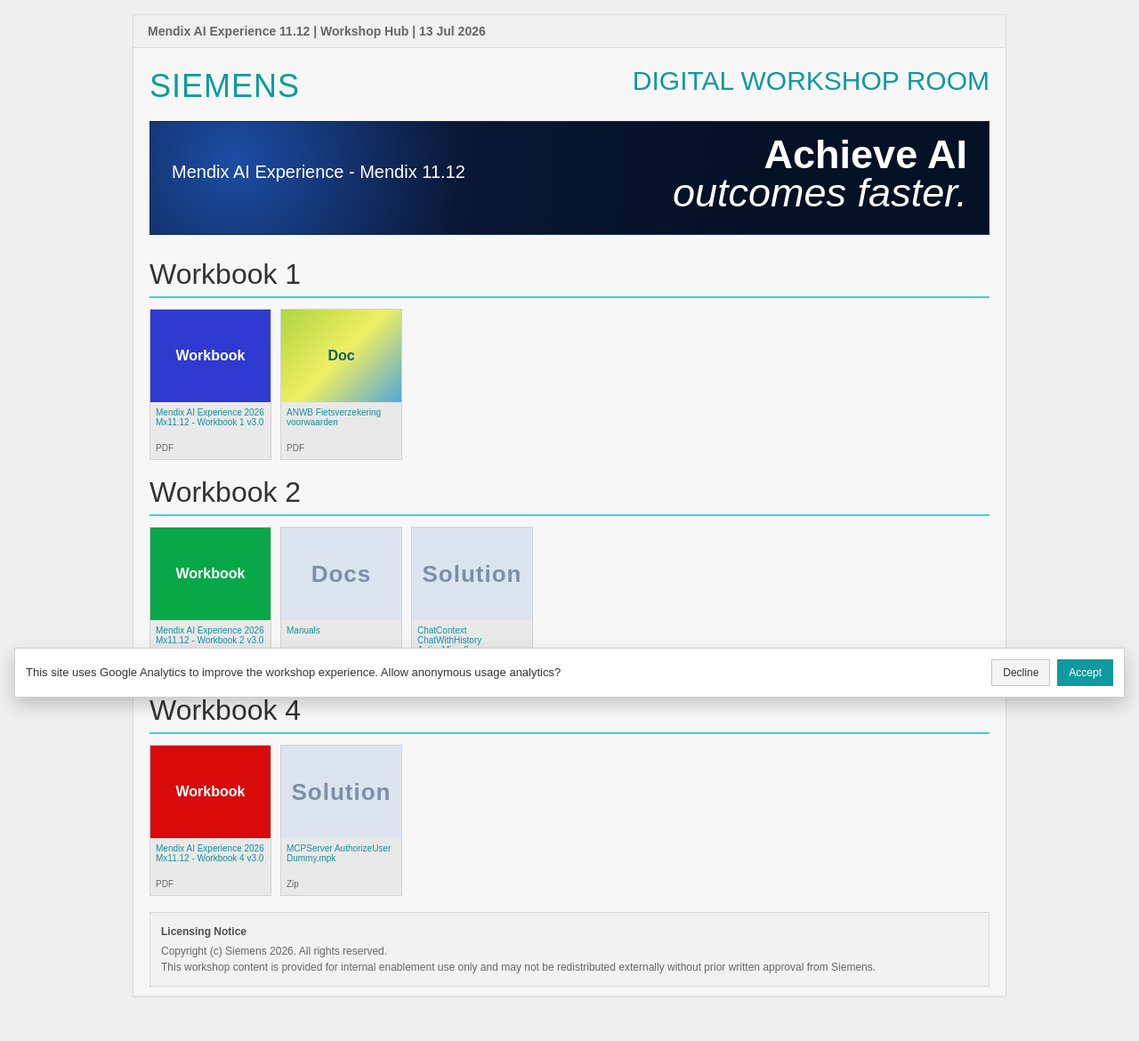
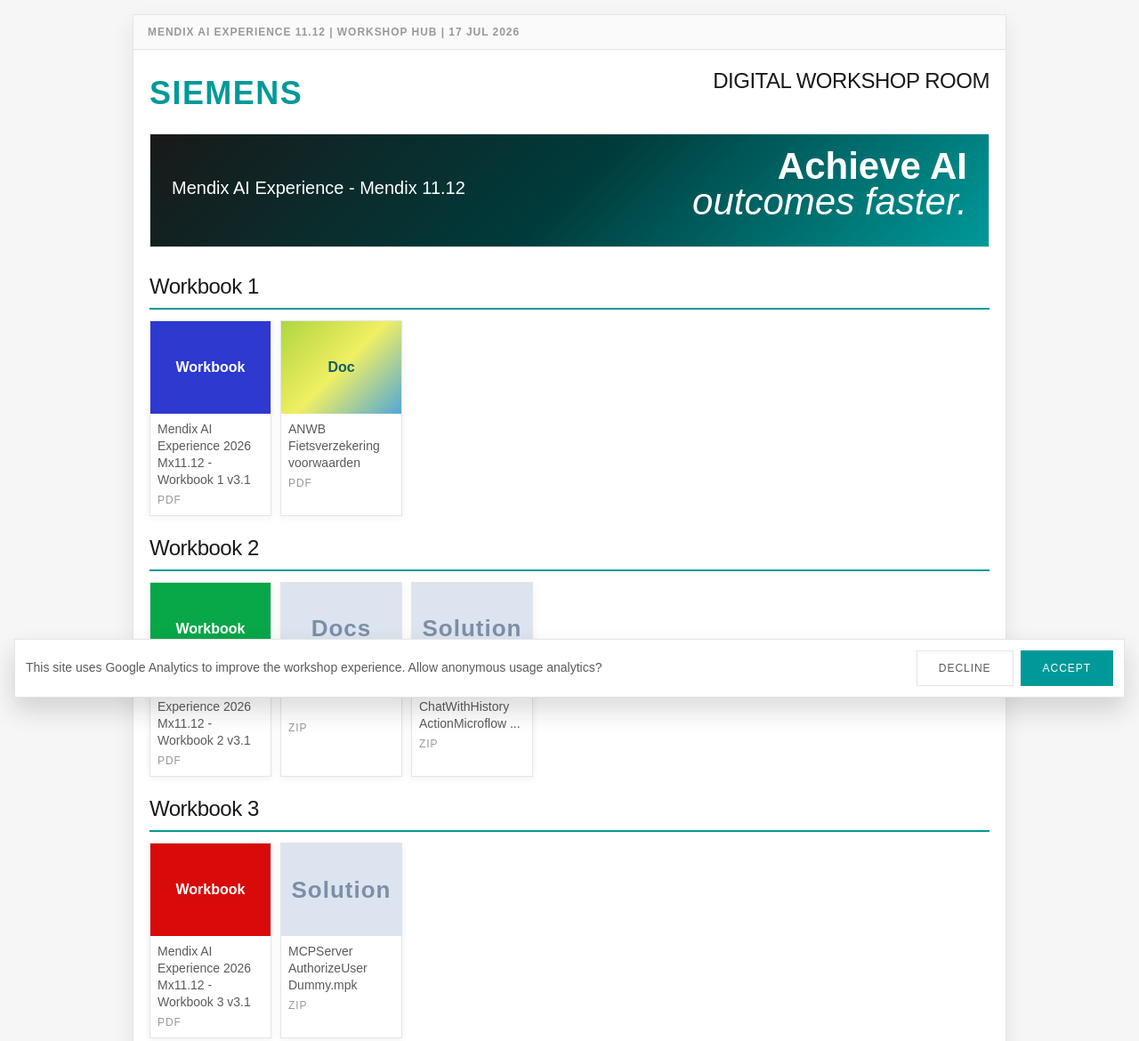
Before and after one commit to joshuamoesa/mendix-howtos, a plain HTML site: page docs/index.html in a window 1280 px wide. Shown: the top 1170 px of the page at 89% size. Before the commit the page ends 1136 px from the top, so only its background shows below. Drawn offline with Linux system fonts and the light colour scheme.

Commit message:
Update to 11.12.1

```diff
--- a/docs/index.html
+++ b/docs/index.html
@@ -45,19 +45,183 @@
 			})();
 		</script>
 		<style>
+			:root {
+				--siemens-petrol: #009999;
+				--siemens-petrol-dark: #007a7a;
+				--siemens-green: #00884a;
+				--siemens-gray-dark: #191919;
+				--siemens-gray: #5a5a5a;
+				--siemens-gray-light: #999999;
+				--siemens-gray-lighter: #e5e5e5;
+				--siemens-red: #e20015;
+			}
+
+			body {
+				margin: 0;
+				background: #f6f6f6;
+				font-family: Arial, Helvetica, sans-serif;
+				font-size: 14px;
+				line-height: 1.5;
+				color: var(--siemens-gray);
+			}
+
+			.main-shell {
+				max-width: 980px;
+				margin: 16px auto;
+				background: #fff;
+				border: 1px solid var(--siemens-gray-lighter);
+				box-shadow: 0 10px 24px rgba(25, 25, 25, 0.08);
+			}
+
+			.page-meta {
+				padding: 10px 16px;
+				font-size: 12px;
+				text-transform: uppercase;
+				letter-spacing: 0.08em;
+				color: var(--siemens-gray-light);
+				background: #fafafa;
+				border-bottom: 1px solid var(--siemens-gray-lighter);
+			}
+
+			.page-content {
+				padding: 22px 18px 10px 18px;
+			}
+
+			.page-header {
+				display: flex;
+				justify-content: space-between;
+				align-items: flex-start;
+				margin-bottom: 18px;
+				gap: 16px;
+			}
+
+			.brand-mark {
+				font-size: 36px;
+				letter-spacing: 0.04em;
+				color: var(--siemens-petrol);
+				font-weight: 700;
+			}
+
+			.page-title {
+				font-size: 24px;
+				font-weight: 400;
+				letter-spacing: -0.02em;
+				color: var(--siemens-gray-dark);
+				text-align: right;
+				line-height: 1.05;
+				max-width: 72%;
+			}
+
+			.hero-banner {
+				height: 126px;
+				border: 1px solid var(--siemens-gray-lighter);
+				background: linear-gradient(135deg, var(--siemens-gray-dark) 0%, #003b3b 50%, var(--siemens-petrol) 100%);
+				position: relative;
+				overflow: hidden;
+				margin-bottom: 26px;
+			}
+
+			.hero-subtitle {
+				position: absolute;
+				left: 24px;
+				top: 45px;
+				color: #fff;
+				font-size: 20px;
+				font-weight: 400;
+				max-width: 56%;
+			}
+
+			.hero-title {
+				position: absolute;
+				right: 24px;
+				top: 16px;
+				color: #fff;
+				font-size: 42px;
+				font-weight: 700;
+				text-align: right;
+				line-height: 0.95;
+				max-width: 43%;
+			}
+
+			.section {
+				margin-bottom: 18px;
+			}
+
+			.section-title {
+				font-size: 24px;
+				font-weight: 400;
+				letter-spacing: -0.02em;
+				color: var(--siemens-gray-dark);
+				margin-bottom: 6px;
+			}
+
+			.section-divider {
+				height: 2px;
+				background: var(--siemens-petrol);
+				margin-bottom: 12px;
+			}
+
+			.tile-grid {
+				display: flex;
+				gap: 10px;
+				flex-wrap: wrap;
+			}
+
 			.tile-link {
+				width: 135px;
+				background: #fff !important;
+				border: 1px solid var(--siemens-gray-lighter) !important;
+				display: block;
+				text-decoration: none;
+				color: inherit;
 				transition: transform 140ms ease, box-shadow 140ms ease, border-color 140ms ease;
+				box-shadow: 0 2px 8px rgba(25, 25, 25, 0.06);
 			}
 
 			.tile-link:hover {
 				transform: translateY(-2px);
-				box-shadow: 0 6px 12px rgba(0, 0, 0, 0.15);
-				border-color: #4fcfd5 !important;
+				box-shadow: 0 10px 22px rgba(25, 25, 25, 0.12);
+				border-color: var(--siemens-petrol) !important;
 			}
 
 			.tile-link:focus-visible {
-				outline: 2px solid #4fcfd5;
+				outline: 2px solid var(--siemens-petrol);
 				outline-offset: 2px;
+			}
+
+			.tile-name {
+				padding: 8px 8px 4px 8px;
+				font-size: 14px;
+				line-height: 1.35;
+				color: var(--siemens-gray);
+				min-height: 38px;
+			}
+
+			.tile-filetype {
+				padding: 0 8px 8px 8px;
+				font-size: 12px;
+				text-transform: uppercase;
+				letter-spacing: 0.08em;
+				color: var(--siemens-gray-light);
+			}
+
+			.notice-box {
+				margin-top: 10px;
+				background: #fafafa;
+				border: 1px solid var(--siemens-gray-lighter);
+				padding: 12px;
+				font-size: 14px;
+				line-height: 1.5;
+				color: var(--siemens-gray);
+			}
+
+			.notice-title {
+				font-size: 12px;
+				font-weight: 700;
+				letter-spacing: 0.08em;
+				text-transform: uppercase;
+				color: var(--siemens-gray-dark);
+				margin-bottom: 4px;
 			}
 
 			.consent-banner {
@@ -66,8 +230,8 @@
 				right: 16px;
 				bottom: 16px;
 				background: #ffffff;
-				border: 1px solid #d0d0d0;
-				box-shadow: 0 8px 20px rgba(0, 0, 0, 0.2);
+				border: 1px solid var(--siemens-gray-lighter);
+				box-shadow: 0 14px 28px rgba(25, 25, 25, 0.16);
 				padding: 12px;
 				z-index: 9999;
 				display: flex;
@@ -78,9 +242,9 @@
 
 			.consent-banner p {
 				margin: 0;
-				font-size: 13px;
+				font-size: 14px;
 				line-height: 1.4;
-				color: #333;
+				color: var(--siemens-gray);
 				flex: 1 1 280px;
 			}
 
@@ -90,110 +254,138 @@
 			}
 
 			.consent-btn {
-				border: 1px solid #c4c4c4;
-				background: #f5f5f5;
-				color: #333;
-				padding: 7px 12px;
+				padding: 12px 24px;
+				border: 1px solid var(--siemens-gray-lighter);
+				background: #fff;
+				color: var(--siemens-gray);
 				font-size: 12px;
+				text-transform: uppercase;
+				letter-spacing: 0.08em;
 				cursor: pointer;
+				transition: background-color 140ms ease, border-color 140ms ease, color 140ms ease;
+			}
+
+			.consent-btn:hover {
+				background: #f7f7f7;
 			}
 
 			.consent-btn.primary {
-				background: #0f9a9f;
-				border-color: #0f9a9f;
+				background: var(--siemens-petrol);
+				border-color: var(--siemens-petrol);
 				color: #fff;
+			}
+
+			.consent-btn.primary:hover {
+				background: var(--siemens-petrol-dark);
+				border-color: var(--siemens-petrol-dark);
 			}
 
 			.hidden {
 				display: none;
 			}
+
+			@media (max-width: 720px) {
+				.page-header {
+					flex-direction: column;
+				}
+
+				.page-title {
+					max-width: none;
+					text-align: left;
+				}
+
+				.hero-subtitle,
+				.hero-title {
+					max-width: none;
+				}
+
+				.hero-title {
+					font-size: 32px;
+				}
+			}
 		</style>
 	</head>
-	<body style="margin:0; background:#efefef; font-family:Arial, Helvetica, sans-serif; color:#333;">
-		<div
-			style="max-width:980px; margin:16px auto; background:#f7f7f7; border:1px solid #ddd; box-shadow:0 1px 2px rgba(0,0,0,0.05);"
-		>
-			<div style="padding:10px 16px; font-size:14px; color:#666; background:#f0f0f0; border-bottom:1px solid #ddd;">
-				<strong>Mendix AI Experience 11.12 | Workshop Hub | 13 Jul 2026</strong>
+	<body>
+		<div class="main-shell">
+			<div class="page-meta">
+				<strong>Mendix AI Experience 11.12 | Workshop Hub | 17 Jul 2026</strong>
 			</div>
 
-			<div style="padding:22px 18px 10px 18px;">
-				<div style="display:flex; justify-content:space-between; align-items:flex-start; margin-bottom:18px;">
-					<div style="font-size:36px; letter-spacing:1px; color:#0f9a9f; font-weight:;">SIEMENS</div>
-					<div style="font-size:30px; color:#0f9a9f; font-weight:500; text-align:right; line-height:1.02; max-width:72%;">
+			<div class="page-content">
+				<div class="page-header">
+					<div class="brand-mark">SIEMENS</div>
+					<div class="page-title">
 						DIGITAL WORKSHOP ROOM
 					</div>
 				</div>
 
-				<div
-					style="height:126px; border:1px solid #0c2a56; background:radial-gradient(circle at 10% 35%, #1c4da5 0%, #0a1736 30%, #041024 70%), linear-gradient(100deg, #06224f, #020d22); position:relative; overflow:hidden; margin-bottom:26px;"
-				>
-					<div style="position:absolute; left:24px; top:45px; color:#fff; font-size:20px; font-weight:500; max-width:56%;">
+				<div class="hero-banner">
+					<div class="hero-subtitle">
 						Mendix AI Experience - Mendix 11.12
 					</div>
-					<div style="position:absolute; right:24px; top:16px; color:#fff; font-size:45px; font-weight:700; text-align:right; line-height:0.95; max-width:43%;">
+					<div class="hero-title">
 						Achieve AI<br /><span style="font-weight:400; font-style:italic;">outcomes faster.</span>
 					</div>
 				</div>
 
-				<div style="margin-bottom:18px;">
-					<div style="font-size:32px; margin-bottom:6px;">Workbook 1</div>
-					<div style="height:2px; background:#45d0d0; margin-bottom:12px;"></div>
-					<div style="display:flex; gap:10px; flex-wrap:wrap;">
-						<a class="tile-link" href="https://view.highspot.com/viewer/3e5427d9da58ec1c61cb6e523947d7c2" target="_blank" rel="noopener noreferrer" style="width:135px; background:#e9e9e9; border:1px solid #d2d2d2; display:block; text-decoration:none; color:inherit;">
+				<div class="section">
+					<div class="section-title">Workbook 1</div>
+					<div class="section-divider"></div>
+					<div class="tile-grid">
+						<a class="tile-link" href="Mendix%20AI%20Experience%202026%20Mx1112%20-%20Workbook%201%20v3.1.pdf" target="_blank" rel="noopener noreferrer" style="width:135px; background:#e9e9e9; border:1px solid #d2d2d2; display:block; text-decoration:none; color:inherit;">
 							<div style="height:104px; background:#2d39cf; color:#fff; display:flex; align-items:center; justify-content:center; font-size:16px; font-weight:700;">Workbook</div>
-							<div style="padding:6px; font-size:10px; color:#158f9d; min-height:34px;">Mendix AI Experience 2026 Mx11.12 - Workbook 1 v3.0</div>
-							<div style="padding:0 6px 7px 6px; font-size:10px; color:#666;">PDF</div>
+							<div class="tile-name">Mendix AI Experience 2026 Mx11.12 - Workbook 1 v3.1</div>
+							<div class="tile-filetype">PDF</div>
 						</a>
-						<a class="tile-link" href="https://view.highspot.com/viewer/a5191dab8f3624d7aaeb3e7fb999ef9d" target="_blank" rel="noopener noreferrer" style="width:135px; background:#e9e9e9; border:1px solid #d2d2d2; display:block; text-decoration:none; color:inherit;">
+						<a class="tile-link" href="ANWB%20Fietsverzekering%20Voorwaarden.pdf" target="_blank" rel="noopener noreferrer" style="width:135px; background:#e9e9e9; border:1px solid #d2d2d2; display:block; text-decoration:none; color:inherit;">
 							<div style="height:104px; background:linear-gradient(135deg,#b0d541,#f0ef63 50%, #53a7d8); display:flex; align-items:center; justify-content:center; color:#0f5f6b; font-size:16px; font-weight:700;">Doc</div>
-							<div style="padding:6px; font-size:10px; color:#158f9d; min-height:34px;">ANWB Fietsverzekering voorwaarden</div>
-							<div style="padding:0 6px 7px 6px; font-size:10px; color:#666;">PDF</div>
+							<div class="tile-name">ANWB Fietsverzekering voorwaarden</div>
+							<div class="tile-filetype">PDF</div>
 						</a>
 					</div>
 				</div>
 
-				<div style="margin-bottom:18px;">
-					<div style="font-size:32px; margin-bottom:6px;">Workbook 2</div>
-					<div style="height:2px; background:#45d0d0; margin-bottom:12px;"></div>
-					<div style="display:flex; gap:10px; flex-wrap:wrap;">
-						<a class="tile-link" href="https://view.highspot.com/viewer/7ae5b3be5f38dc742ed5738769d755b7" target="_blank" rel="noopener noreferrer" style="width:135px; background:#e9e9e9; border:1px solid #d2d2d2; display:block; text-decoration:none; color:inherit;">
+				<div class="section">
+					<div class="section-title">Workbook 2</div>
+					<div class="section-divider"></div>
+					<div class="tile-grid">
+						<a class="tile-link" href="Mendix%20AI%20Experience%202026%20Mx1112%20-%20Workbook%202%20v3.1.pdf" target="_blank" rel="noopener noreferrer" style="width:135px; background:#e9e9e9; border:1px solid #d2d2d2; display:block; text-decoration:none; color:inherit;">
 							<div style="height:104px; background:#08a748; color:#fff; display:flex; align-items:center; justify-content:center; font-size:16px; font-weight:700;">Workbook</div>
-							<div style="padding:6px; font-size:10px; color:#158f9d; min-height:34px;">Mendix AI Experience 2026 Mx11.12 - Workbook 2 v3.0</div>
-							<div style="padding:0 6px 7px 6px; font-size:10px; color:#666;">PDF</div>
+							<div class="tile-name">Mendix AI Experience 2026 Mx11.12 - Workbook 2 v3.1</div>
+							<div class="tile-filetype">PDF</div>
 						</a>
 						<a class="tile-link" href="https://view.highspot.com/viewer/e1b505bcf3c45fd2433ad5ac4a3994b6" target="_blank" rel="noopener noreferrer" style="width:135px; background:#e9e9e9; border:1px solid #d2d2d2; display:block; text-decoration:none; color:inherit;">
 							  <div style="height:104px; display:flex; align-items:center; justify-content:center; background:#dce4ef; color:#7d8ea7; font-size:26px; font-weight:700; letter-spacing:1px;">Docs</div>
-							<div style="padding:6px; font-size:10px; color:#158f9d; min-height:34px;">Manuals</div>
-							<div style="padding:0 6px 7px 6px; font-size:10px; color:#666;">Zip</div>
+							<div class="tile-name">Manuals</div>
+							<div class="tile-filetype">ZIP</div>
 						</a>
-						<a class="tile-link" href="https://view.highspot.com/viewer/9595117a7a6025568466441b84b207c7" target="_blank" rel="noopener noreferrer" style="width:135px; background:#e9e9e9; border:1px solid #d2d2d2; display:block; text-decoration:none; color:inherit;">
+						<a class="tile-link" href="ChatContext_ChatWithHistory_ActionMicroflow_MxGenAI_RAG_1112.mpk.zip" target="_blank" rel="noopener noreferrer" style="width:135px; background:#e9e9e9; border:1px solid #d2d2d2; display:block; text-decoration:none; color:inherit;">
 							  <div style="height:104px; display:flex; align-items:center; justify-content:center; background:#dce4ef; color:#7d8ea7; font-size:26px; font-weight:700; letter-spacing:1px;">Solution</div>
-							<div style="padding:6px; font-size:10px; color:#158f9d; min-height:34px;">ChatContext ChatWithHistory ActionMicroflow ...</div>
-							<div style="padding:0 6px 7px 6px; font-size:10px; color:#666;">Zip</div>
+							<div class="tile-name">ChatContext ChatWithHistory ActionMicroflow ...</div>
+							<div class="tile-filetype">ZIP</div>
 						</a>
 					</div>
 				</div>
 
-				<div style="margin-bottom:18px;">
-					<div style="font-size:32px; margin-bottom:6px;">Workbook 4</div>
-					<div style="height:2px; background:#45d0d0; margin-bottom:12px;"></div>
-					<div style="display:flex; gap:10px; flex-wrap:wrap;">
-						<a class="tile-link" href="https://view.highspot.com/viewer/c6d51b6e7458bd8ec411649200a0c713" target="_blank" rel="noopener noreferrer" style="width:135px; background:#e9e9e9; border:1px solid #d2d2d2; display:block; text-decoration:none; color:inherit;">
+				<div class="section">
+					<div class="section-title">Workbook 3</div>
+					<div class="section-divider"></div>
+					<div class="tile-grid">
+						<a class="tile-link" href="Mendix%20AI%20Experience%202026%20Mx1112%20-%20Workbook%203%20v3.1.pdf" target="_blank" rel="noopener noreferrer" style="width:135px; background:#e9e9e9; border:1px solid #d2d2d2; display:block; text-decoration:none; color:inherit;">
 							<div style="height:104px; background:#d80a0a; color:#fff; display:flex; align-items:center; justify-content:center; font-size:16px; font-weight:700;">Workbook</div>
-							<div style="padding:6px; font-size:10px; color:#158f9d; min-height:34px;">Mendix AI Experience 2026 Mx11.12 - Workbook 4 v3.0</div>
-							<div style="padding:0 6px 7px 6px; font-size:10px; color:#666;">PDF</div>
+							<div class="tile-name">Mendix AI Experience 2026 Mx11.12 - Workbook 3 v3.1</div>
+							<div class="tile-filetype">PDF</div>
 						</a>
-						<a class="tile-link" href="https://view.highspot.com/viewer/022069ecf4e6e36012989d68aed45bc9" target="_blank" rel="noopener noreferrer" style="width:135px; background:#e9e9e9; border:1px solid #d2d2d2; display:block; text-decoration:none; color:inherit;">
+						<a class="tile-link" href="MCPServer_AuthorizeUser_Dummy.mpk.zip" target="_blank" rel="noopener noreferrer" style="width:135px; background:#e9e9e9; border:1px solid #d2d2d2; display:block; text-decoration:none; color:inherit;">
 							  <div style="height:104px; display:flex; align-items:center; justify-content:center; background:#dce4ef; color:#7d8ea7; font-size:26px; font-weight:700; letter-spacing:1px;">Solution</div>
-							<div style="padding:6px; font-size:10px; color:#158f9d; min-height:34px;">MCPServer AuthorizeUser Dummy.mpk</div>
-							<div style="padding:0 6px 7px 6px; font-size:10px; color:#666;">Zip</div>
+							<div class="tile-name">MCPServer AuthorizeUser Dummy.mpk</div>
+							<div class="tile-filetype">ZIP</div>
 						</a>
 					</div>
 				</div>
 
-				<div style="margin-top:10px; background:#f2f2f2; border:1px solid #d8d8d8; padding:12px; font-size:12px; line-height:1.5; color:#666;">
-					<div style="font-weight:700; color:#4d4d4d; margin-bottom:4px;">Licensing Notice</div>
+				<div class="notice-box">
+					<div class="notice-title">Licensing Notice</div>
 					<div>Copyright (c) Siemens 2026. All rights reserved.</div>
 					<div>This workshop content is provided for internal enablement use only and may not be redistributed externally without prior written approval from Siemens.</div>
 				</div>
```
Also changed, not shown: 15 other files.
